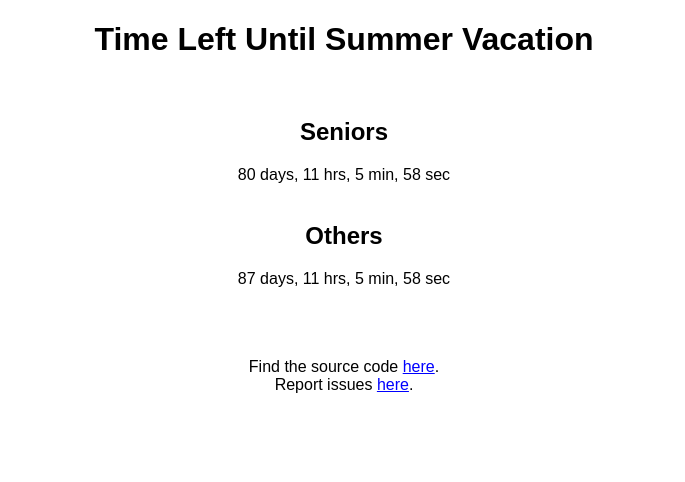
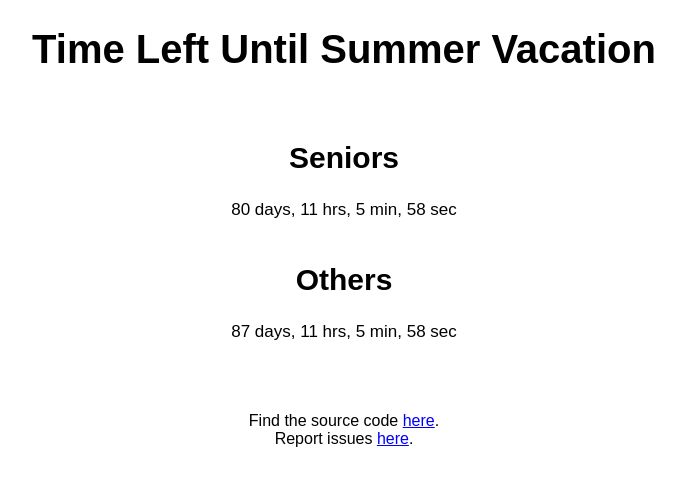
Before and after one commit to CentralCodingCommunity/LDC, a plain HTML site: page index.html in a window 1280 px wide. Shown: the whole page, without its empty margins (296-981 px from the left). Drawn offline with Linux system fonts and the light colour scheme.

Commit message:
Changing the style a bit.

```diff
--- a/index.html
+++ b/index.html
@@ -71,6 +71,18 @@
 				font-family: arial;
 			}
 
+			h1 {
+				font-size: 40px;
+			}
+
+			h2 {
+				font-size: 30px;
+			}
+
+			div {
+				font-size: 17px;
+			}
+
 			a {
 				color: blue;
 				/* Transition for color takes .25s */
```
